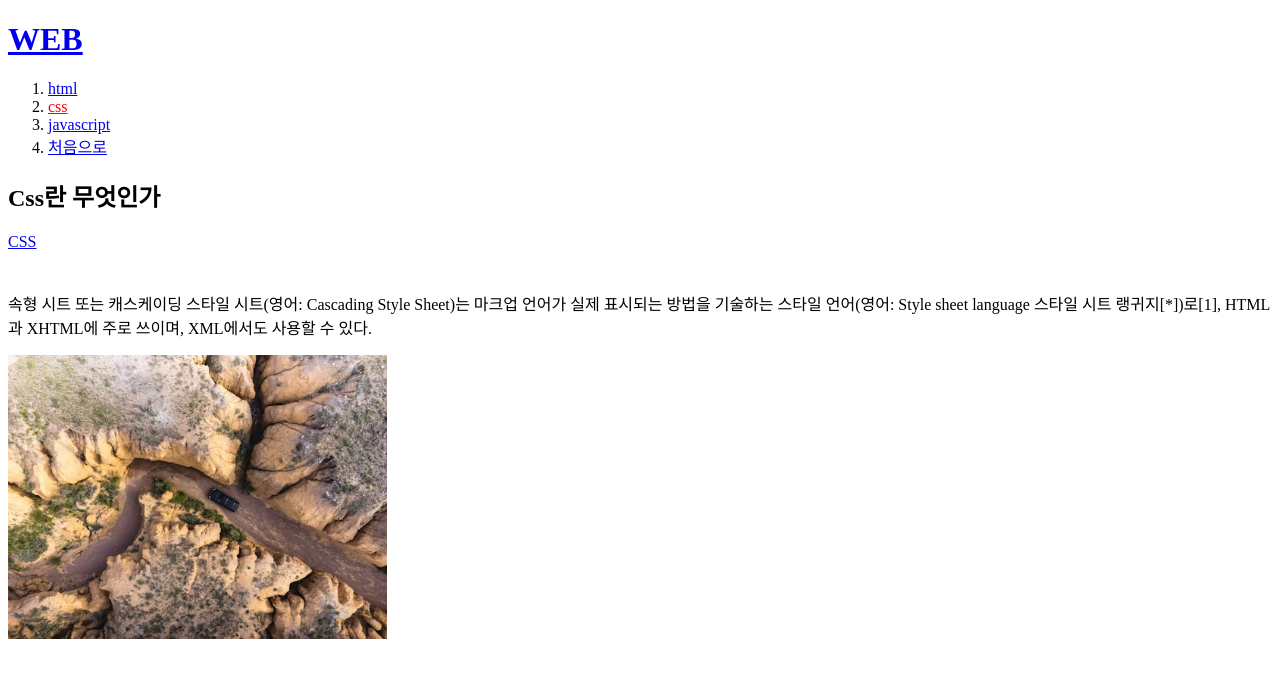
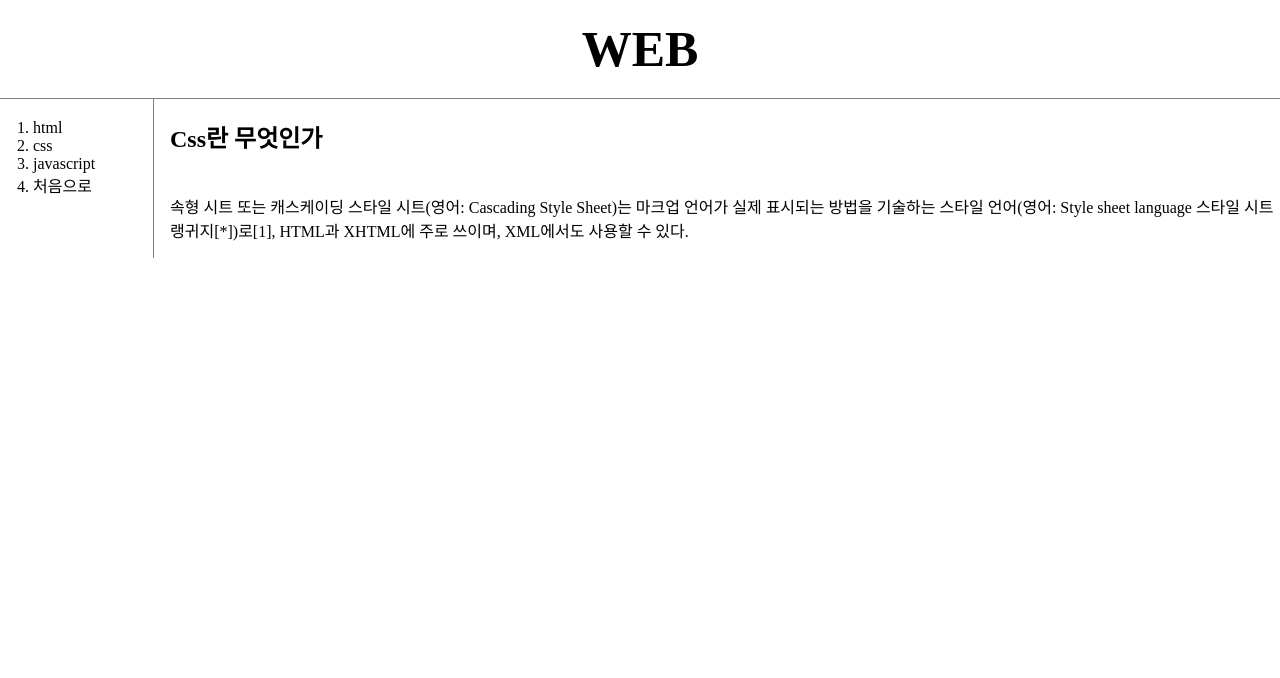
Before and after one commit to rangyii/life_coding_prac, a plain HTML site: page 2.html in a window 1280 px wide. Drawn offline with Linux system fonts and the light colour scheme.

Commit message:
생활코딩 첫 웹사이트 7/27
css 사용, 그리드
생활코딩 영상 기준 11 - 그리드 써먹기

```diff
--- a/2.html
+++ b/2.html
@@ -3,26 +3,54 @@
     <head>
         <title>WEB1 - html</title>
         <meta charset="utf-8">
+        <style>
+            body{
+                margin: 0;
+            }
+            a {
+                color: black;
+                text-decoration: none;
+            }
+            h1{
+                font-size: 50px;
+                text-align: center;
+                border-bottom: 1px solid gray;
+                margin: 0;
+                padding: 20px;
+            }
+            ol{
+                border-right: 1px solid gray;
+                width: 100px;
+                margin: 0;
+                padding: 20px;
+            }
+            #grid{
+                display: grid;
+                grid-template-columns: 150px 1fr;
+            }
+            #grid ol{
+                padding-left: 33px;
+            }
+            #grid #article{
+                padding-left: 20px;
+            }
+        </style>
+
     </head>
-
 
     <body>
         <h1><a href="start.html">WEB</a></h1>
+        <div id="grid">
             <ol>
                 <li><a href="1.html">html</a></li>
-            <li><a href="2.html" style="color:red">css</a></li>
+                <li><a href="2.html">css</a></li>
                 <li><a href="3.html">javascript</a></li>
 
                 <li><a href="index.html">처음으로</a></li>
             </ol>
 
+            <div id="article">
                 <h2>Css란 무엇인가</h2>
-
-
-        <a href="https://ko.wikipedia.org/wiki/CSS"
-            target="_blank" title="CSS란">CSS</a>
-
-
 
                 <p style="margin-top: 40px;">
                     속형 시트 또는 캐스케이딩 스타일 시트(영어: Cascading Style Sheet)는
@@ -30,10 +58,10 @@
                     스타일 시트 랭귀지[*])로[1],
                     HTML과 XHTML에 주로 쓰이며, XML에서도 사용할 수 있다.
                 </p>
+            </div>
 
+        </div>
 
-
-        <img src="hello.jpg" width = 30%>
 
     </body>
 
```
Also changed, not shown: 3.html (+16 -3 lines), box.html (added, +22 -0 lines), grid.html (added, +30 -0 lines), index.html (+11 -4 lines). Lines whose indentation alone changed are shown as unchanged.
